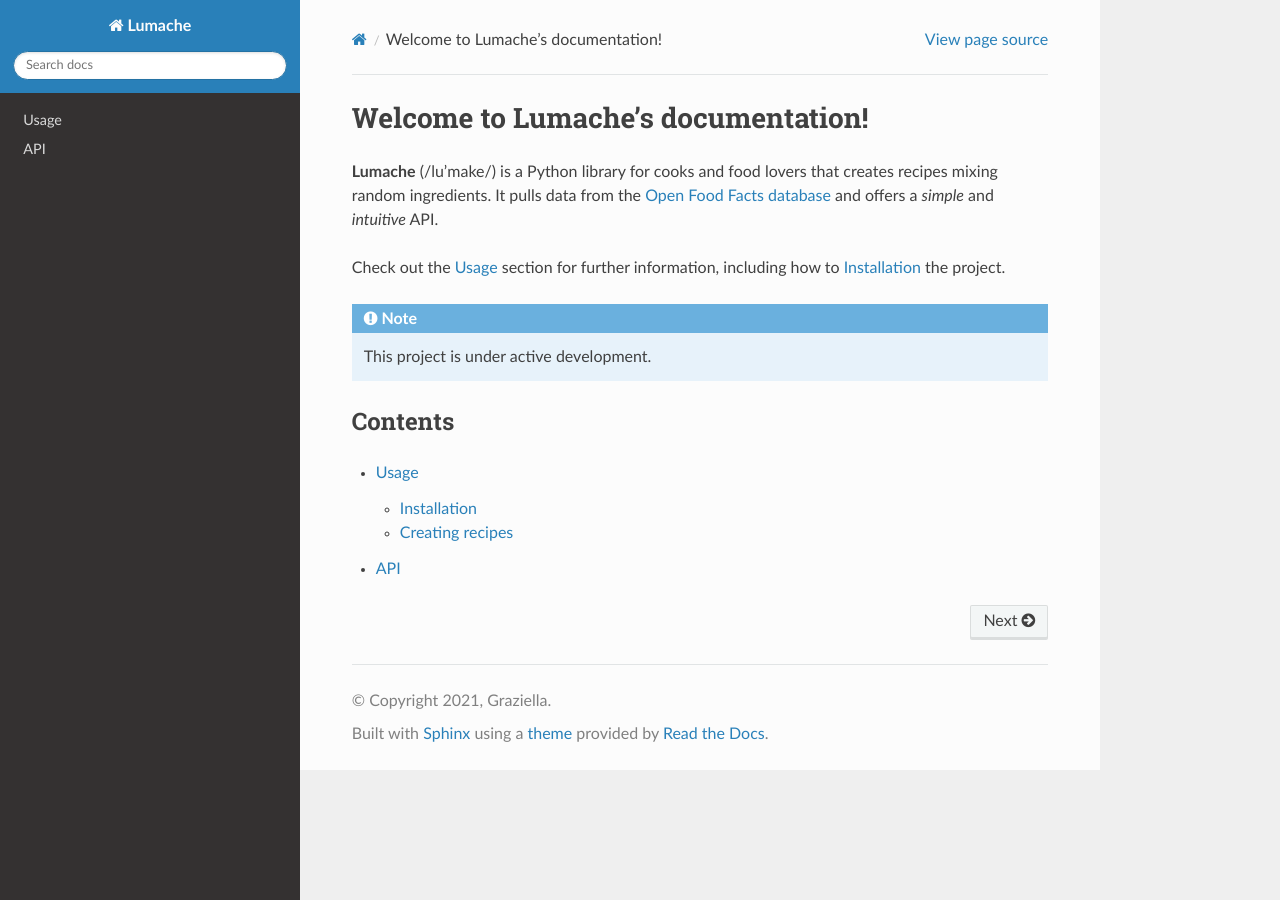
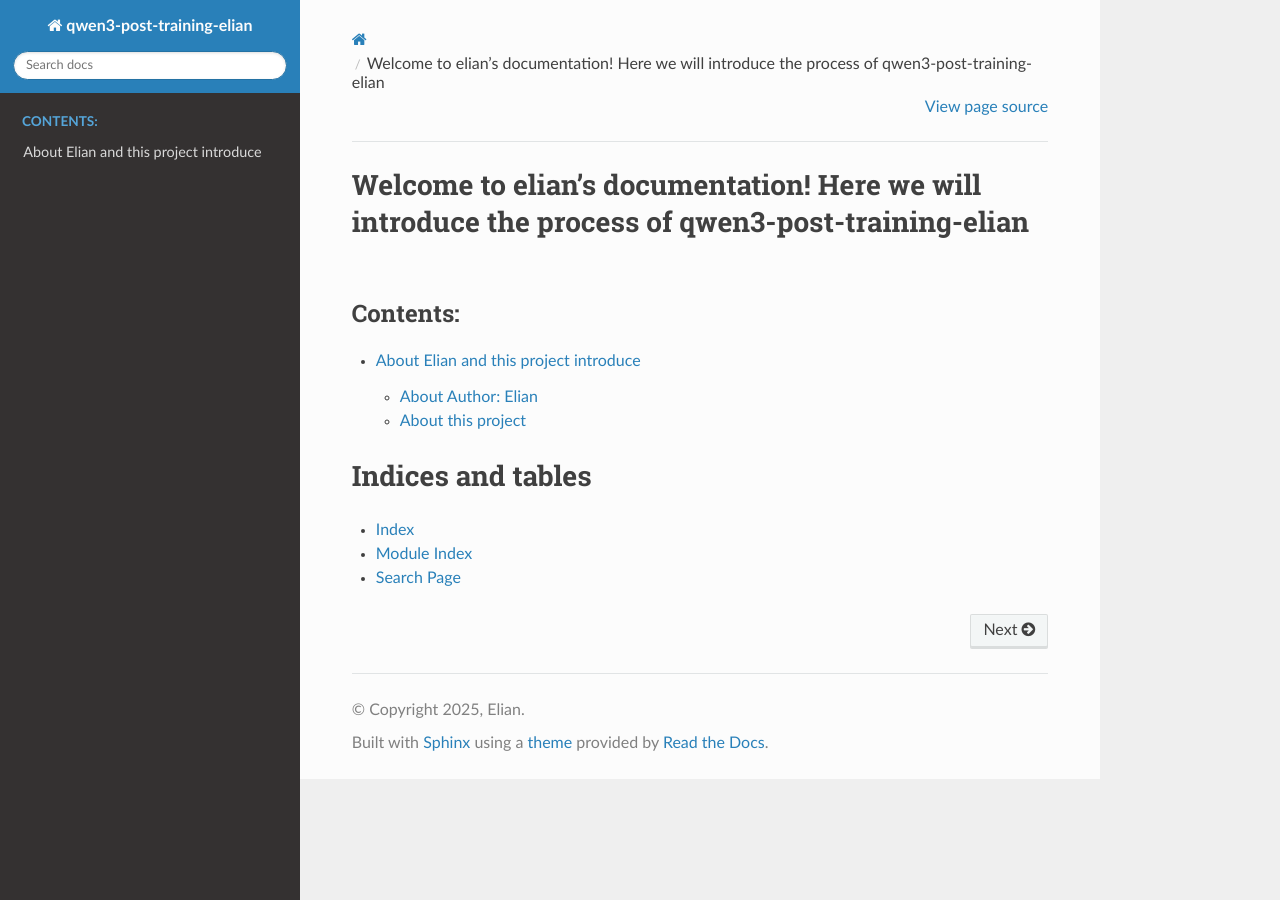
Before and after one commit to 2Elian/qwen3-post-training-elian, a Sphinx documentation site: the page built from docs/source/index.rst, in a window 1280 px wide. Built offline with Sphinx 7.4.7 and the Read the Docs theme 3.1.0, drawn with Linux system fonts in a browser that asks for light colours.

Commit message:
[update] @2Elian: update read the docs

```diff
--- /dev/null
+++ b/docs/source/about.md
@@ -0,0 +1,13 @@
+# About Elian and this project introduce
+
+## About Author: Elian
+
+I am currently a master’s student at Nanjing University of Information Science and Technology. My research interests include content understanding of large language models and multimodal retrieval. This is my personal portfolio page, you can view my works in the portfolio on the homepage. You can contact me at lizimo@nuist.edu.cn. My future work will focus on: ’new architecture exploration’ and ‘post-training alignment’ of LLM.
+
+## About this project
+
+qwen-post-training-elian 的目的是记录学习LLM训练的全流程(预训练和增量预训练这一块没有在本次项目做，不太好收集大批次高质量的数据，顺便感叹一下，数据标注和收集这么重要的工作，但是在业内确是最不起眼的。)，后续想做LLM-PostTraining的工作。
+
+这个实践，主要是以Qwen3-4B为基模，探索该模型在一些数据集上的边界能力(特别是math和code能力)，目标是在某些特定的benchmark上超过Qwen3-4B-Instruct-2507、Qwen3-4B-Thinking-2507。过程会涉及到训练数据的构造以及训练的一些心得，包括最新算法的实用情况、一些训练的技巧、如何把最后的工作提炼出一篇paper。
+
+[这是该项目的原始文档，细节较多，但话术较为啰嗦](https://qcn07yi1wgz1.feishu.cn/wiki/EFTlwZ5vLiKJBwkOAVvcieZMn5c)
--- a/docs/source/api.rst
+++ /dev/null
@@ -1,7 +0,0 @@
-API
-===
-
-.. autosummary::
-   :toctree: generated
-
-   lumache
--- a/docs/source/conf.py
+++ b/docs/source/conf.py
@@ -2,9 +2,9 @@
 
 # -- Project information
 
-project = 'Lumache'
-copyright = '2021, Graziella'
-author = 'Graziella'
+project = 'qwen3-post-training-elian'
+copyright = '2025, Elian'
+author = '2Elian'
 
 release = '0.1'
 version = '0.1.0'
@@ -17,6 +17,8 @@
     'sphinx.ext.autodoc',
     'sphinx.ext.autosummary',
     'sphinx.ext.intersphinx',
+    'recommonmark',
+    'sphinx_markdown_tables'
 ]
 
 intersphinx_mapping = {
@@ -33,3 +35,10 @@
 
 # -- Options for EPUB output
 epub_show_urls = 'footnote'
+
+# -- Options for PDF output
+latex_engine = 'xelatex'
+latex_use_xindy = False
+latex_elements = {
+    'preamble': '\\usepackage[UTF8]{ctex}\n',
+}
--- a/docs/source/index.rst
+++ b/docs/source/index.rst
@@ -1,22 +1,20 @@
-Welcome to Lumache's documentation!
-===================================
+.. 这是注释
 
-**Lumache** (/lu'make/) is a Python library for cooks and food lovers
-that creates recipes mixing random ingredients.
-It pulls data from the `Open Food Facts database <https://world.openfoodfacts.org/>`_
-and offers a *simple* and *intuitive* API.
-
-Check out the :doc:`usage` section for further information, including
-how to :ref:`installation` the project.
-
-.. note::
-
-   This project is under active development.
-
-Contents
---------
+Welcome to elian's documentation! Here we will introduce the process of qwen3-post-training-elian
+=================================================================================================
 
 .. toctree::
+   :maxdepth: 2
+   :caption: Contents:
 
-   usage
-   api
+   about
+.. 文档目录树结构的描述，.. toctree:: 声明了一个树状结构（toc 即 Table of Content），:maxdepth: 2 表示目录的级数（页面最多显示两级），:caption: Contents: 用于指定标题文本
+
+
+Indices and tables
+==================
+
+* :ref:`genindex`
+* :ref:`modindex`
+* :ref:`search`
+.. 索引标题以及该标题下的三个索引和搜索链接。
--- a/pyproject.toml
+++ b/pyproject.toml
@@ -4,5 +4,5 @@
 
 [project]
 name = "lumache"
-authors = [{name = "Graziella", email = "graziella@lumache"}]
+authors = [{name = "2Elian", email = "lizimo@nuist.edu.cn"}]
 dynamic = ["version", "description"]
```
Also changed, not shown: docs/source/usage.rst (deleted, +0 -33 lines).
